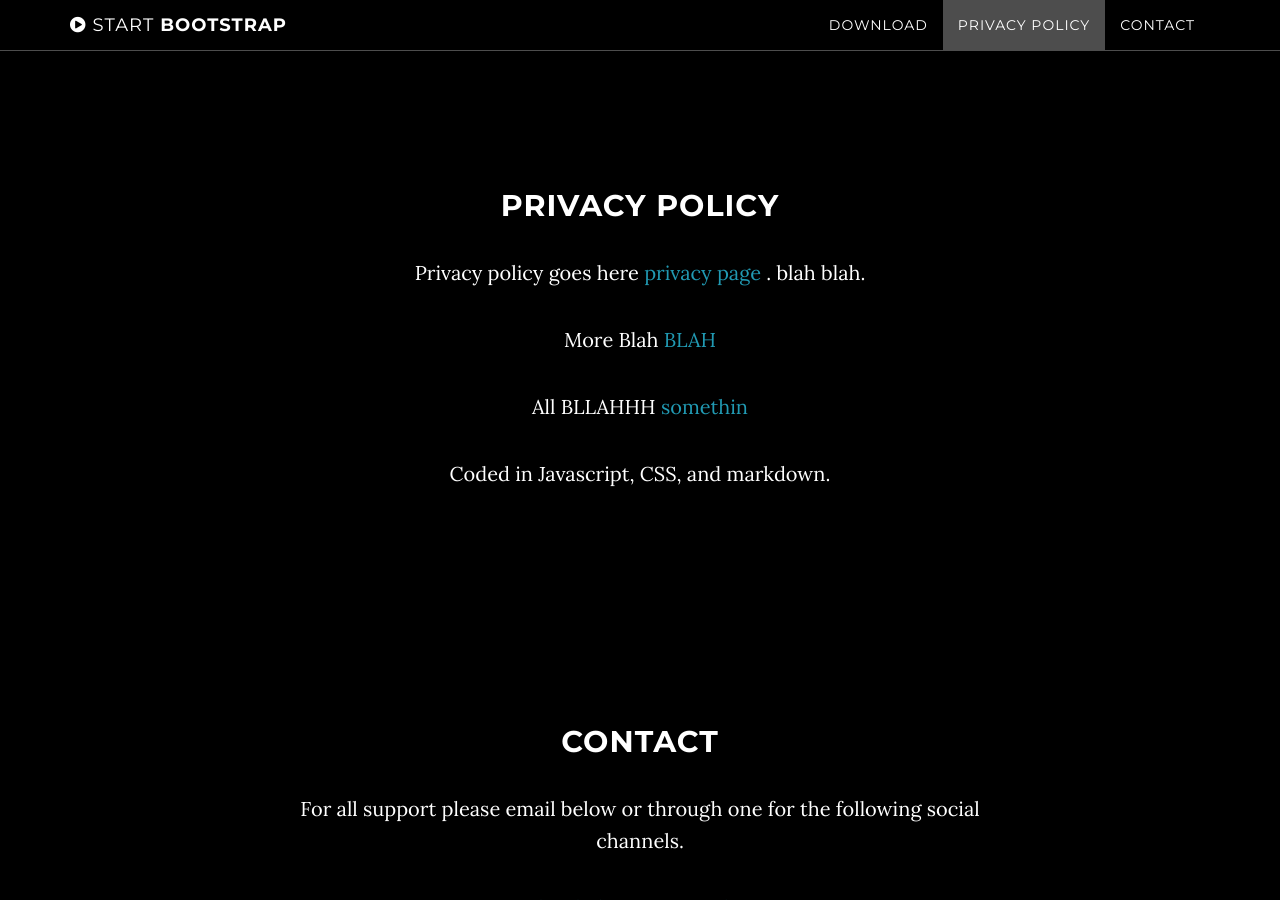
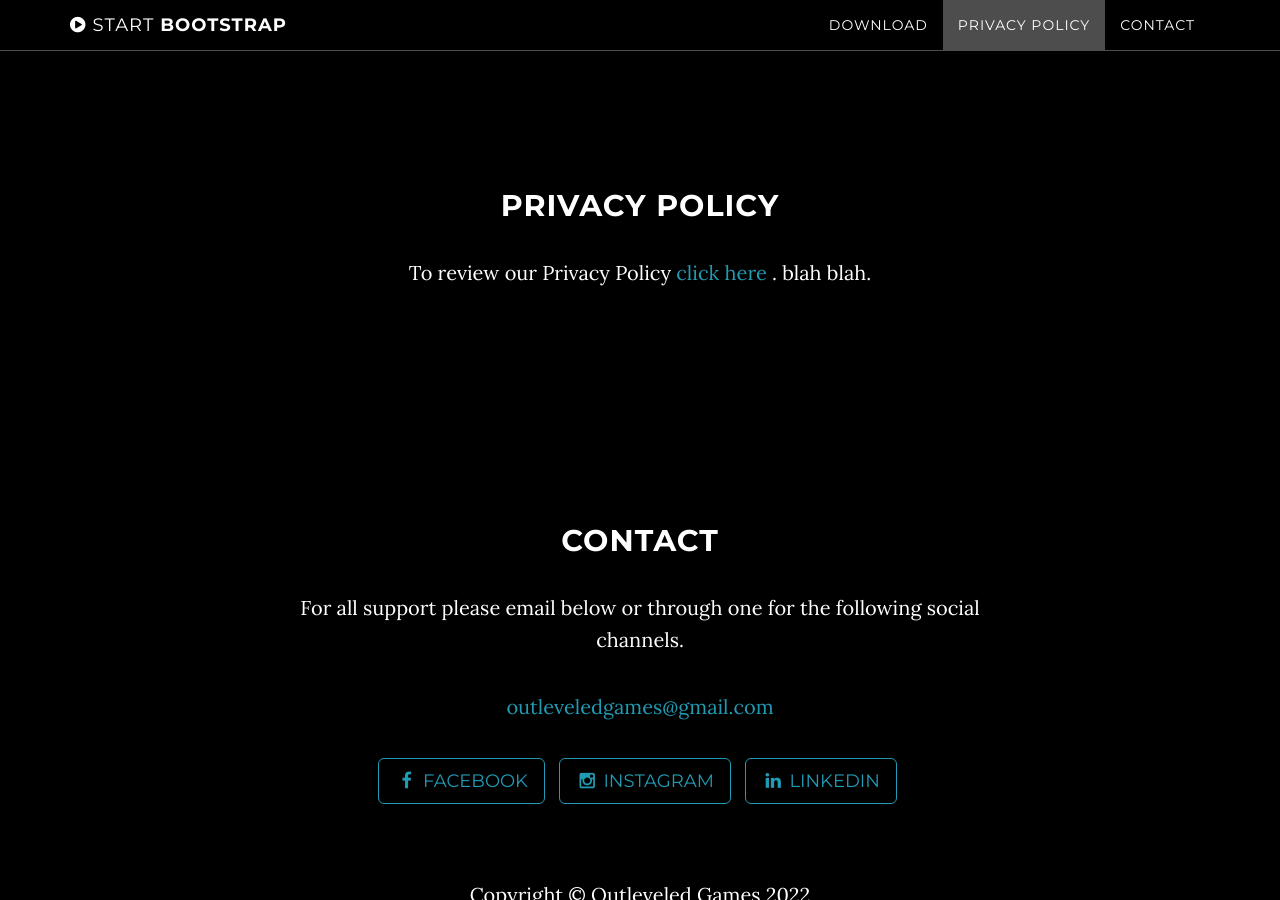
Before and after one commit to ronaldt-git/ronaldt-git.github.io, a Jekyll site: the page built from index.html, in a window 1280 px wide and 900 px high, scrolled down 1492 px. Built offline with Jekyll 4.4.1, drawn with Linux system fonts in a browser that asks for light colours.

Commit message:
Update about.html

```diff
--- a/_includes/about.html
+++ b/_includes/about.html
@@ -3,10 +3,7 @@
         <div class="row">
             <div class="col-lg-8 col-lg-offset-2">
                 <h2>Privacy Policy</h2>
-                <p>Privacy policy goes here <a href="http://outleveledgames.com"> privacy page </a>. blah blah.</p>
-                <p>More Blah <a href="http://outleveledgames.com">BLAH</a></p>
-                <p>All BLLAHHH <a href="http://outleveledgames.com">somethin</a> </p>
-                <p>Coded in Javascript, CSS, and markdown.</p>
+                <p> To review our Privacy Policy <a href="http://outleveledgames.com/PrivacyPolicy/"> click here </a>. blah blah.</p>
             </div>
         </div>
     </section>
```
